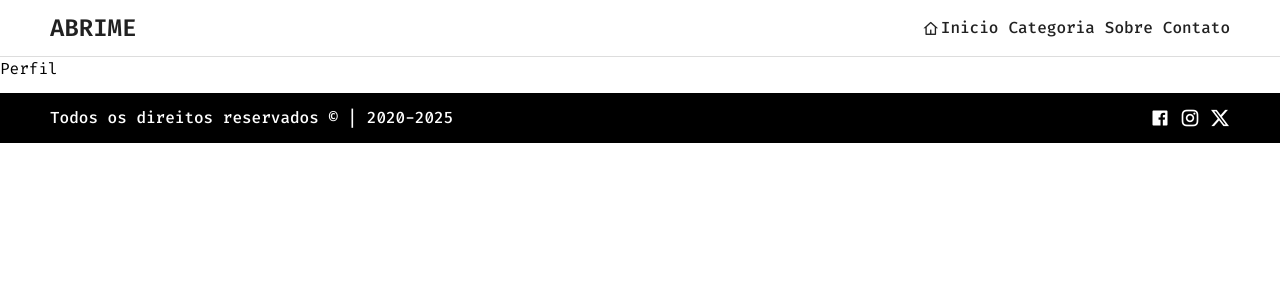
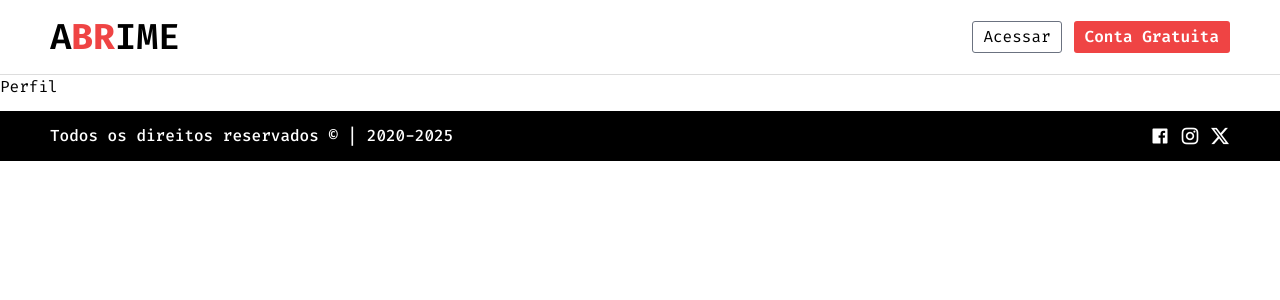
Before and after one commit to DevVittor/Vue3, a Vue app: page / in a window 1280 px wide. Shown: the top 300 px of the page. Built offline with nearby package versions, Linux system fonts and the light colour scheme.

Commit message:
Adição do button de criação e login de conta

```diff
--- a/src/components/Header.vue
+++ b/src/components/Header.vue
@@ -2,64 +2,29 @@
 import { RouterLink } from "vue-router";
 </script>
 <template>
-  <header>
-    <div class="container-menu">
-      <div class="box-logo">
-        <RouterLink to="/"><h1>ABRIME</h1></RouterLink>
+  <header class="sticky top-0 z-50 border-b-[1px] border-[#ddd] bg-white">
+    <div
+      class="flex items-center sm:flex-row flex-col pb-[20px] justify-between pt-[10px] sm:pb-[10px] pr-[50px] pl-[50px]"
+    >
+      <div class="">
+        <RouterLink to="/"
+          ><h1 class="text-[36px] font-semibold">
+            A<b class="text-red-500">BR</b>IME
+          </h1></RouterLink
+        >
       </div>
-      <div class="box-menu">
-        <nav>
-          <ul>
-            <li>
-              <RouterLink to="/"
-                ><i class="ri-home-4-line"></i> Inicio</RouterLink
-              >
-            </li>
-            <li><RouterLink to="/">Categoria</RouterLink></li>
-            <li><RouterLink to="/profile">Sobre</RouterLink></li>
-            <li><RouterLink to="/">Contato</RouterLink></li>
-          </ul>
-        </nav>
+      <div class="flex items-center gap-3">
+        <button
+          class="border-[1px] border-gray-500 pr-[10px] pl-[10px] pt-[3px] pb-[3px] rounded-[3px]"
+        >
+          Acessar
+        </button>
+        <button
+          class="bg-red-500 text-white border-[1px] border-transparent font-semibold pr-[10px] pl-[10px] pt-[3px] pb-[3px] rounded-[3px]"
+        >
+          Conta Gratuita
+        </button>
       </div>
     </div>
   </header>
 </template>
-<style scoped>
-header {
-  position: sticky;
-  top: 0;
-  border-bottom: 1px solid #ddd;
-  background: white;
-  z-index: 9999;
-}
-.container-menu {
-  display: flex;
-  justify-content: space-between;
-  align-items: center;
-  padding: 10px 50px;
-}
-.box-logo a {
-  color: #212121;
-  font-weight: 600;
-  font-size: 24px;
-}
-.box-menu ul {
-  display: flex;
-  align-items: center;
-  gap: 10px;
-}
-.box-menu a {
-  display: flex;
-  align-items: center;
-  gap: 2px;
-  font-weight: 500;
-  color: #212121;
-  font-size: 16px;
-}
-@media screen and (max-width: 640px) {
-  .container-menu {
-    flex-direction: column;
-    padding-bottom: 15px;
-  }
-}
-</style>
```
